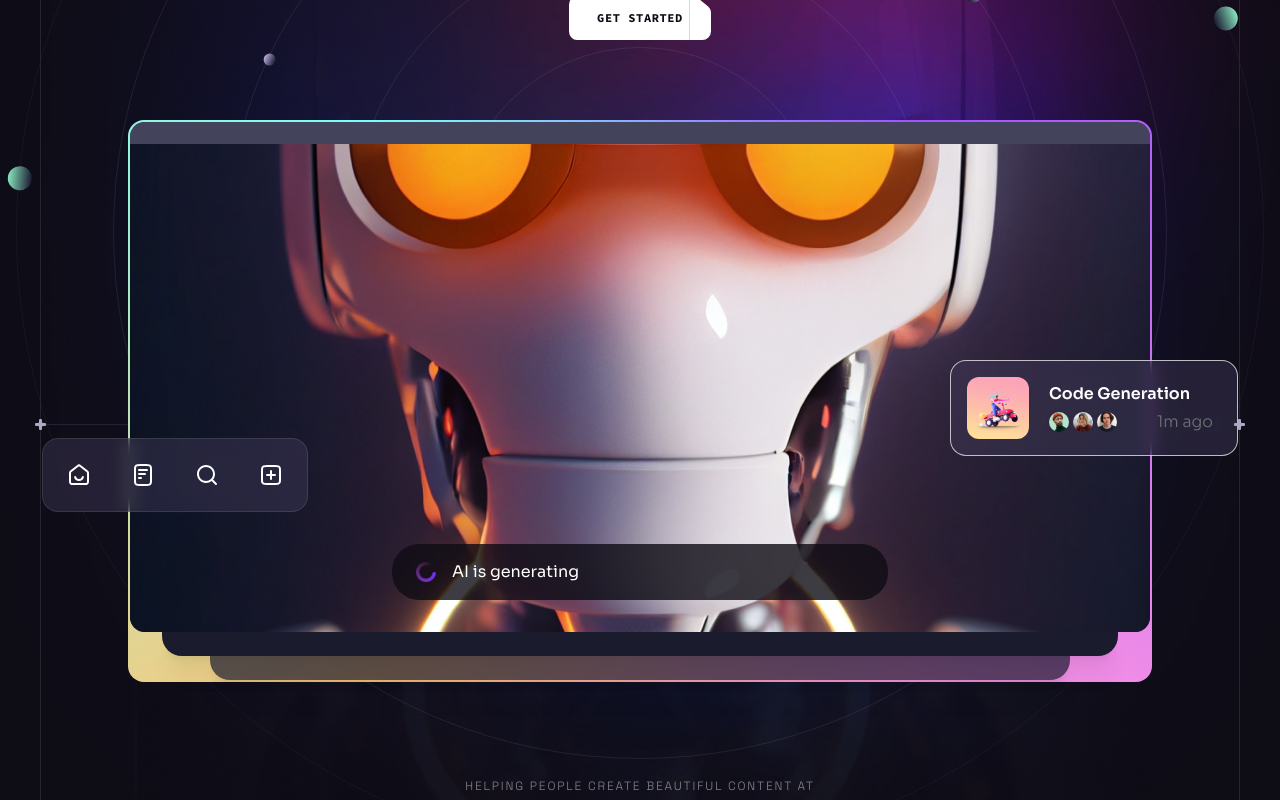
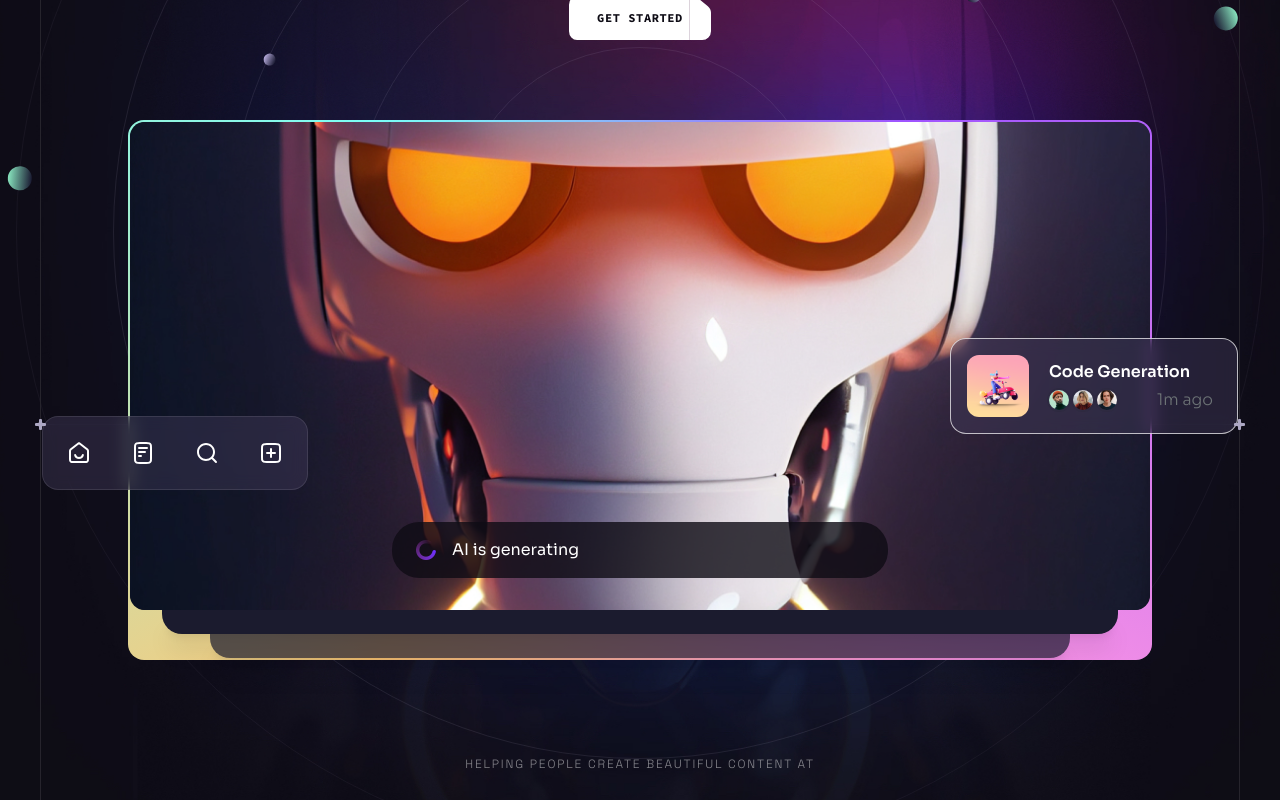
Before and after one commit to itsadrianapaiva/brainwave-website, a React (Vite) app: page / in a window 1280 px wide. Shown: the part 460-1260 px from the top of the page. Built offline with nearby package versions, Linux system fonts and the light colour scheme.

Commit message:
bugs fixed

```diff
--- a/src/components/Collaboration.tsx
+++ b/src/components/Collaboration.tsx
@@ -31,7 +31,7 @@ const Collaboration: React.FC = () => {
         </div>
 
         <div className="lg:ml-auto xl:w-[38rem] mt-4">
-          <p className="body-2 mb-8 text-n-4 md:mb-16 lg:mb-32 lg:w-[22rem] lg:max-auto">
+          <p className="body-2 mb-8 text-n-4 md:mb-16 lg:mb-32 lg:w-[40rem] lg:max-auto">
             {collabText}
           </p>
 
--- a/src/components/Hero.tsx
+++ b/src/components/Hero.tsx
@@ -46,12 +46,12 @@ const Hero: React.FC = () => {
         <div className="relative max-w-[23rem] mx-auto md:max-w-5xl xl:mb-24">
           <div className="relative z-1 p-0.5 rounded-2xl bg-conic-gradient">
             <div className="relative bg-n-8 rounded-[1rem]">
-              <div className="h-[1.4rem] bg-n-10 rounded-t-[0.9rem]" />
+              <div className="h-0 bg-n-10 rounded-t-[0.9rem]" />
 
-              <div className="aspect-[33/40] rounded-b-[0.9rem] overflow-hidden md:aspect-[688/490] lg:aspect-[1024/490]">
+              <div className="aspect-[33/40] rounded-[0.9rem] overflow-hidden md:aspect-[688/490] lg:aspect-[1024/490]">
                 <img
                   src={robot}
-                  className="w-full scale-[1.7] translate-y-[8%] md:scale-[1] md:-translate-y-[10%] lg:-translate-y-[23%]"
+                  className="w-full scale-[1.7] translate-y-[8%] md:scale-[1] md:-translate-y-[10%] lg:-translate-y-[20%]"
                   width={1024}
                   height={490}
                   alt="AI"
```
